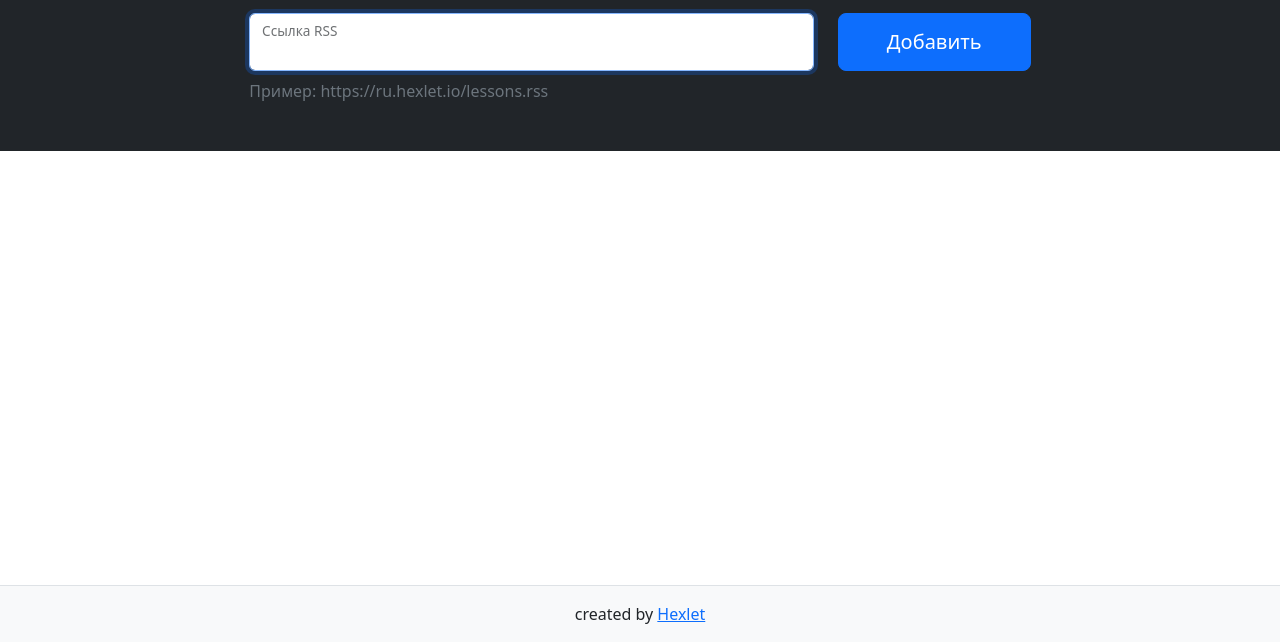
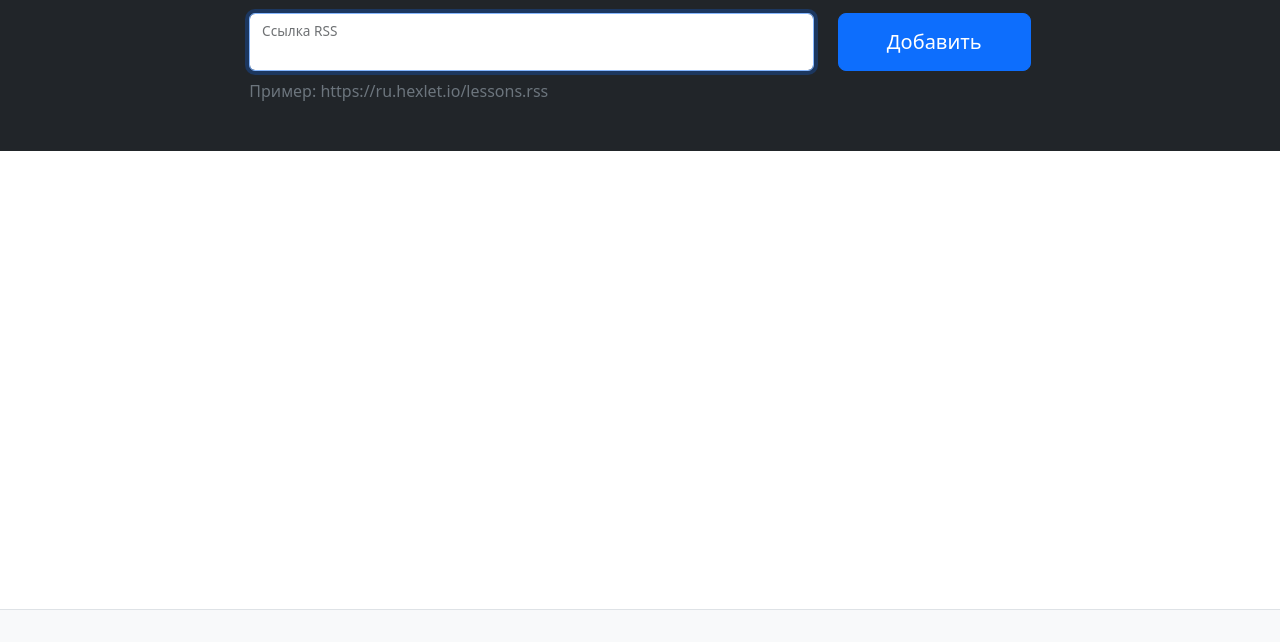
Before and after one commit to AndreyPiganov/RSS-reader, a website built with webpack: page index.html in a window 1280 px wide. Shown: the part 158-800 px from the top of the page. Built offline with nearby package versions, Linux system fonts and the light colour scheme; what on-change would draw is missing.

Commit message:
update README.md

```diff
--- a/index.html
+++ b/index.html
@@ -54,10 +54,6 @@
     </main>
     <footer class="footer border-top py-3 mt-5 bg-light">
         <div class="container-xl">
-            <div class="text-center">
-                created by
-                <a href="https://ru.hexlet.io/professions/frontend/projects/11" target="_blank">Hexlet</a>
-            </div>
         </div>
     </footer>
 </body>
```
Also changed, not shown: README.md.
